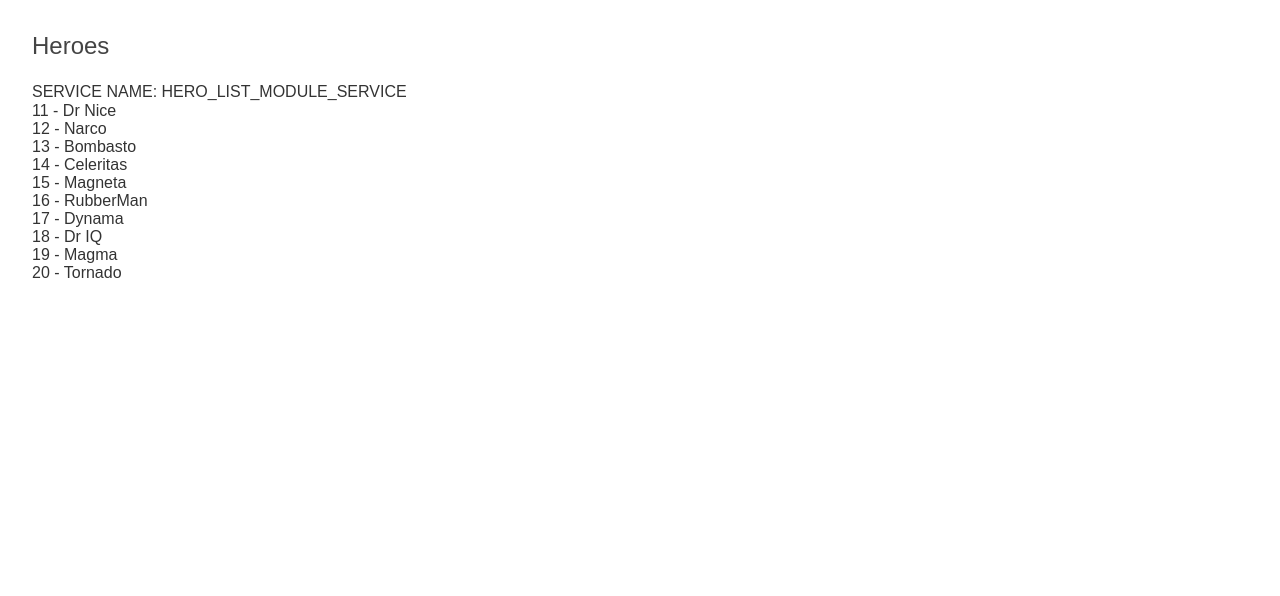
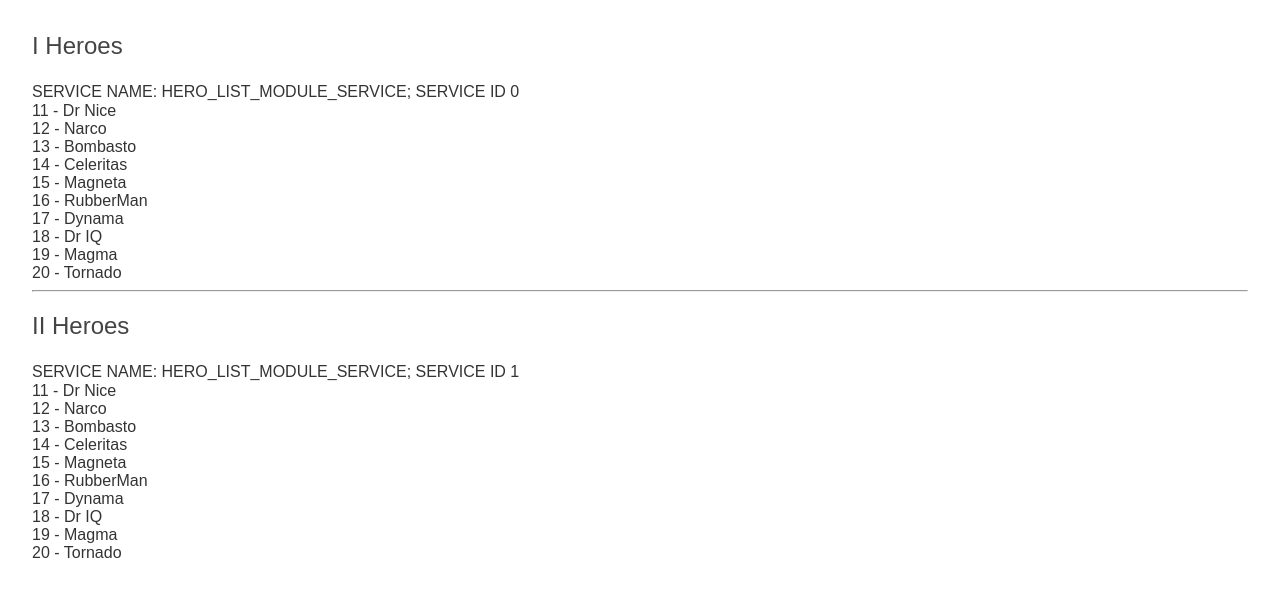
Before and after one commit to DmitriyIvanko/test-di, an Angular app: page / in a window 1280 px wide. Shown: the top 596 px of the page. Built offline with nearby package versions, Linux system fonts and the light colour scheme.

Commit message:
+ add id;

```diff
--- a/src/app/core/app.service.ts
+++ b/src/app/core/app.service.ts
@@ -5,8 +5,6 @@ import { ServiceBasic } from './service-basic';
 @Injectable()
 export class AppService extends ServiceBasic {
 
-  public id = Math.random();
-
   constructor() {
     super('APP_MODULE_SERVICE');
   }
--- a/src/app/core/root.service.ts
+++ b/src/app/core/root.service.ts
@@ -6,9 +6,6 @@ import { ServiceBasic } from './service-basic';
   providedIn: 'root',
 })
 export class RootService extends ServiceBasic {
-
-  public id = Math.random();
-
   constructor() {
     super('ROOT_SERVICE');
   }
--- a/src/app/core/service-basic.ts
+++ b/src/app/core/service-basic.ts
@@ -1,6 +1,11 @@
 import { InjectionToken } from '@angular/core';
 
+let ID_COUNT = 0;
+
 export class ServiceBasic {
+
+  private id = (ID_COUNT++).toString();
+
   constructor(
     public name: string = 'SERVICE',
   ) { }
@@ -8,6 +13,10 @@ export class ServiceBasic {
   public getName(): string {
     return this.name;
   }
+
+  public getId(): string {
+    return this.id;
+  }
 }
 
 export const SERVICE_BASIC_DI_TOKEN = new InjectionToken<ServiceBasic>('ServiceBasic');
--- a/src/app/heroes/hero-list/hero-list.component.html
+++ b/src/app/heroes/hero-list/hero-list.component.html
@@ -1,4 +1,4 @@
-SERVICE NAME: {{ serviceName }}
+SERVICE NAME: {{ serviceName }}; SERVICE ID {{ serviceId }}
 <div *ngFor="let hero of heroes">
   {{hero.id}} - {{hero.name}}
 </div>
--- a/src/app/heroes/hero-list/hero-list.component.ts
+++ b/src/app/heroes/hero-list/hero-list.component.ts
@@ -25,6 +25,8 @@ export class HeroListComponent implements OnInit {
 
   public serviceName: string;
 
+  public serviceId: string;
+
   constructor(
     @Inject(SERVICE_BASIC_DI_TOKEN) private serviceBasic: ServiceBasic,
   ) { }
@@ -32,5 +34,6 @@ export class HeroListComponent implements OnInit {
 
   public ngOnInit(): void {
     this.serviceName = this.serviceBasic.getName();
+    this.serviceId = this.serviceBasic.getId();
   }
 }
--- a/src/app/heroes/hero-list/hero-list.service.ts
+++ b/src/app/heroes/hero-list/hero-list.service.ts
@@ -4,9 +4,6 @@ import { ServiceBasic } from 'core';
 
 @Injectable()
 export class HeroListService extends ServiceBasic {
-
-  public id = Math.random();
-
   constructor() {
     super('HERO_LIST_MODULE_SERVICE');
   }
--- a/src/app/heroes/heroes.component.html
+++ b/src/app/heroes/heroes.component.html
@@ -1,2 +1,5 @@
-<h2>Heroes</h2>
+<h2>I Heroes</h2>
 <tdi-hero-list></tdi-hero-list>
+<hr>
+<h2>II Heroes</h2>
+<tdi-hero-list></tdi-hero-list>
--- a/src/app/heroes/heroes.service.ts
+++ b/src/app/heroes/heroes.service.ts
@@ -4,9 +4,6 @@ import { ServiceBasic } from 'core';
 
 @Injectable()
 export class HeroesService extends ServiceBasic {
-
-  public id = Math.random();
-
   constructor() {
     super('HEROES_MODULE_SERVICE');
   }
```
